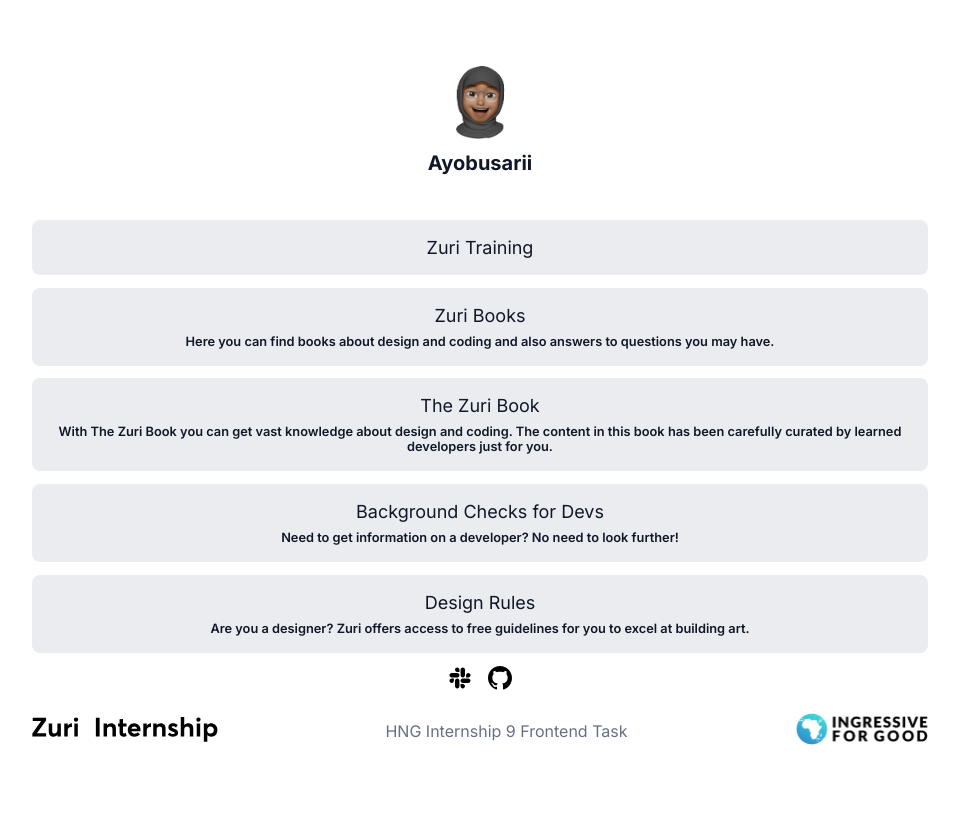
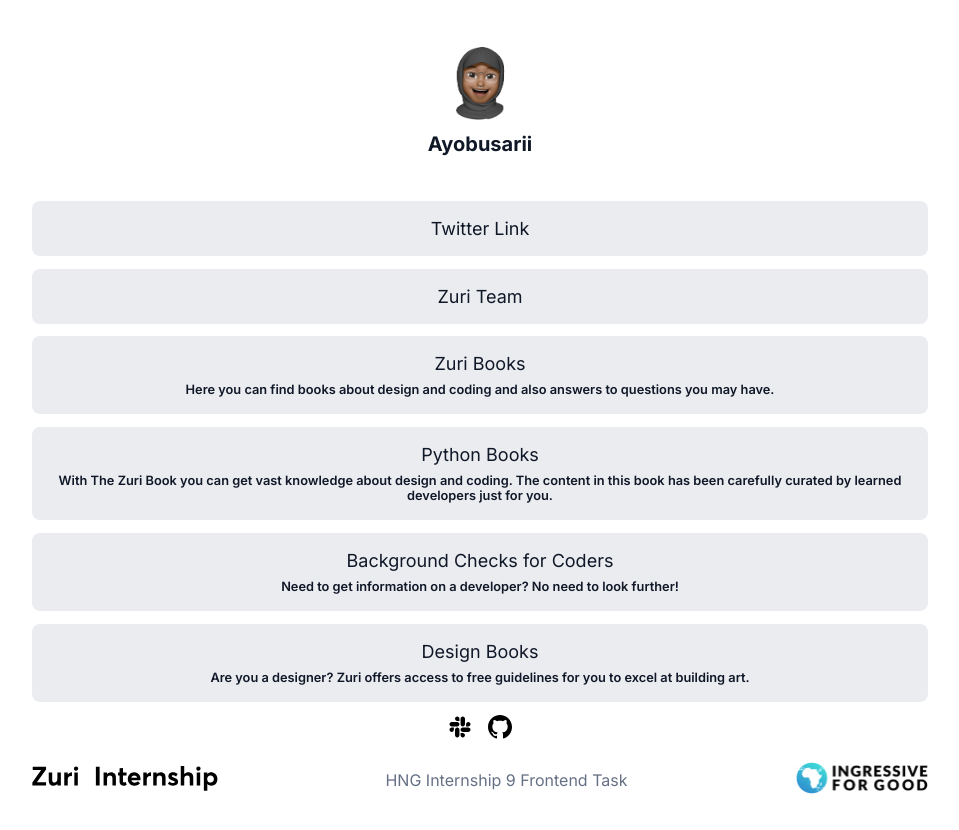
Before and after one commit to HassanatB-O/hng-linktree, a React (Create React App) app: page / in a window 1280 px wide. Shown: the whole page, without its empty margins (160-1119 px from the left). Before the commit the page ends 800 px from the top, so only its background shows below. Built offline with nearby package versions, Linux system fonts and the light colour scheme.

Commit message:
Update Linktree.js

```diff
--- a/src/Linktree.js
+++ b/src/Linktree.js
@@ -9,8 +9,11 @@ export default function Linktree() {
         <h2 id='twitter'>Ayobusarii</h2>
         <h2 id='slack'>HassanatB-O</h2>
         <div className='links-div'>
+            <a href='https://twitter.com/Ayobusarii'>
+                <p className='link' id='btn__zuri'>Twitter Link</p>
+            </a>
             <a href='https://training.zuri.team/'>
-                <p className='link' id='btn__zuri'>Zuri Training</p>
+                <p className='link' id='btn__zuri'>Zuri Team</p>
             </a>
             <a href='http://books.zuri.team'>
                 <div className='link'  id='books'>
@@ -20,19 +23,19 @@ export default function Linktree() {
             </a>
             <a href='https://books.zuri.team/python-for-beginners?ref_id=HassanatB-O'>
                 <div className='link' id='book__python'>
-                    <p>The Zuri Book</p>
+                    <p>Python Books</p>
                     <p className='description'>With The Zuri Book you can get vast knowledge about design and coding. The content in this book has been carefully curated by learned developers just for you.</p>
                 </div>
             </a>
             <a href='https://background.zuri.team'>
                 <div className='link' id='pitch'>
-                    <p>Background Checks for Devs</p>
+                    <p>Background Checks for Coders</p>
                     <p className='description'>Need to get information on a developer? No need to look further!</p>
                 </div>
             </a>
             <a href='https://books.zuri.team/design-rules'>
                 <div className='link' id='book__design'>
-                    <p>Design Rules</p>
+                    <p>Design Books</p>
                     <p className='description'>Are you a designer? Zuri offers access to free guidelines for you to excel at building art.</p>
                 </div>
             </a>
```
